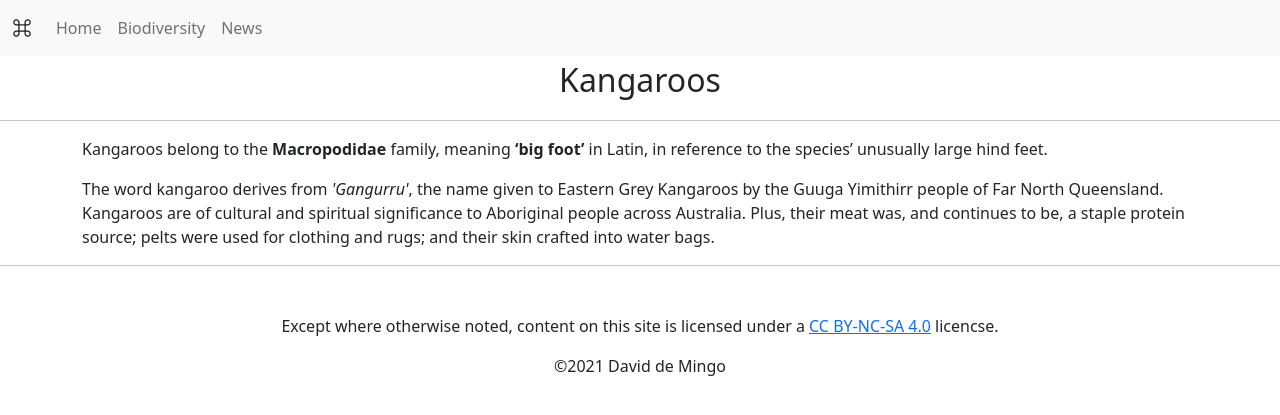
After one commit to ddemingo/webapp-python, a Flask app: page /biodiversity/kangaroos in a window 1280 px wide. The commit adds this page. Shown: the top 415 px of the page. Run offline with Flask 2, Linux system fonts and the light colour scheme; some libraries are stand-ins or nearby versions.

Commit message:
add australia content

```diff
--- a/main.py
+++ b/main.py
@@ -8,7 +8,13 @@ app = Flask(__name__)
 
 @app.route("/")
 def get_root():
-    return render_template("home.html")
+    return render_template("index.html")
+
+@app.route("/biodiversity/", defaults = {'template':'index'})
+@app.route("/biodiversity/<template>")
+def get_bootstrap(template):
+
+    return render_template(f"biodiversity/{template}.html")
 
 
 RSS_FEEDS = {'bbc': 'http://feeds.bbci.co.uk/news/rss.xml',
--- a/templates/base.html
+++ b/templates/base.html
@@ -4,7 +4,7 @@
 <head>
     <meta charset="utf-8">
     <meta name="viewport" content="width=device-width, initial-scale=1">
-    <title>SMX</title>
+    <title>Australia</title>
     <link rel="stylesheet" href="https://cdn.jsdelivr.net/npm/bootstrap@5.1.3/dist/css/bootstrap.min.css"
         integrity="sha384-1BmE4kWBq78iYhFldvKuhfTAU6auU8tT94WrHftjDbrCEXSU1oBoqyl2QvZ6jIW3" crossorigin="anonymous">
     <link rel="stylesheet" href="https://cdn.jsdelivr.net/npm/bootstrap-icons@1.7.1/font/bootstrap-icons.css">
@@ -23,6 +23,9 @@
                 <ul class="navbar-nav">
                     <li class="nav-item">
                         <a class="nav-link" aria-current="page" href="/">Home</a>
+                    </li>
+                    <li class="nav-item">
+                        <a class="nav-link" aria-current="page" href="/biodiversity/">Biodiversity</a>
                     </li>
                     <li class="nav-item">
                         <a class="nav-link" aria-current="page" href="/news/">News</a>
--- /dev/null
+++ b/templates/biodiversity/kangaroos.html
@@ -0,0 +1,14 @@
+{% extends "base.html" %}
+{% block title %}Kangaroos{% endblock %}
+{% block content %}
+
+<p>Kangaroos belong to the <strong>Macropodidae</strong> family, meaning <strong>‘big foot’</strong> in Latin, in
+    reference to the species’ unusually large hind feet.</p>
+
+<p>The word kangaroo derives from <em>'Gangurru'</em>, the name given to Eastern Grey Kangaroos by the Guuga Yimithirr
+    people of
+    Far North Queensland. Kangaroos are of cultural and spiritual significance to Aboriginal people across Australia.
+    Plus, their meat was, and continues to be, a staple protein source; pelts were used for clothing and rugs; and their
+    skin crafted into water bags.</p>
+
+{% endblock %}
--- a/templates/home.html
+++ /dev/null
@@ -1,5 +0,0 @@
-{% extends "base.html" %}
-{% block title %}SMX{% endblock %}
-{% block content %}
-<p>Hello, World!</p>
-{% endblock %}
```
Also changed, not shown: templates/biodiversity/index.html (added, +22 -0 lines), templates/index.html (added, +14 -0 lines), static/australia.jpg (added), static/kola.jpg (added).
